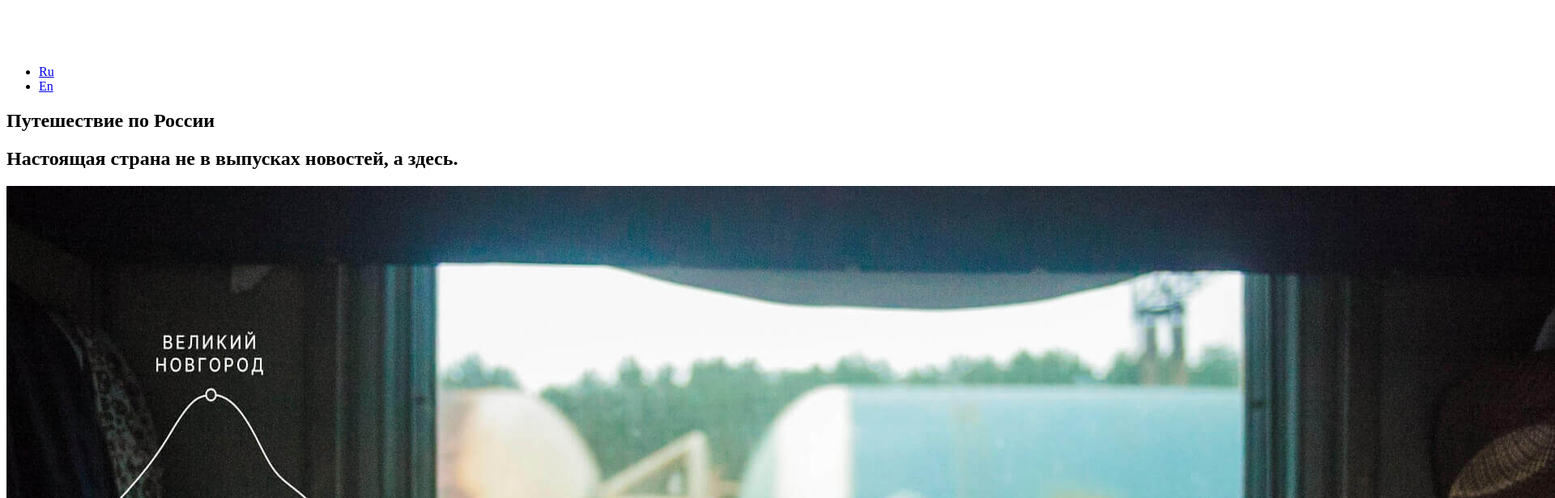
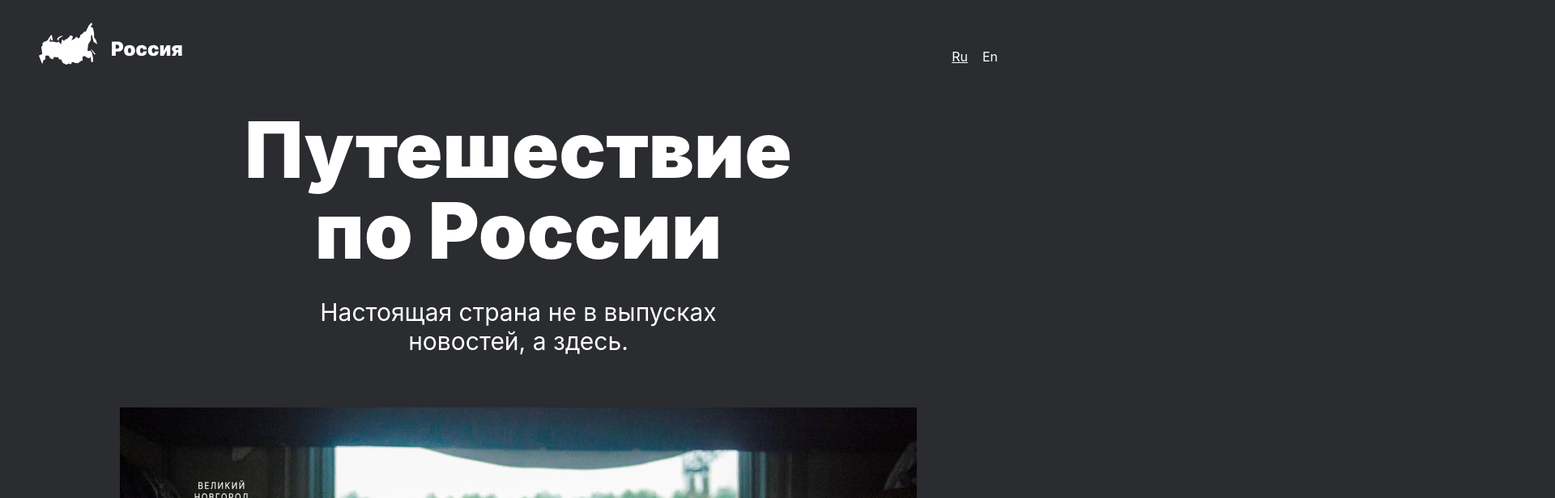
Before and after one commit to apagof/russian-travel_test, a plain HTML site: page index.html in a window 1280 px wide. Shown: the top 616 px of the page at 81% size, 1920 px wide, since content can reach past the window. Drawn offline with Linux system fonts and the light colour scheme.

Commit message:
lead done

```diff
--- /dev/null
+++ b/blocks/header/__lang-item/header__lang-item.css
@@ -0,0 +1,3 @@
+.header__lang-item {
+
+}
--- /dev/null
+++ b/blocks/header/__lang-link/_active/header__lang-link_active.css
@@ -0,0 +1,3 @@
+.header__lang-link_active {
+    text-decoration: underline;
+}
--- /dev/null
+++ b/blocks/header/__lang-link/header__lang-link.css
@@ -0,0 +1,8 @@
+.header__lang-link {
+    color: #fff;
+    text-decoration: none;
+}
+
+.header__lang-link:last-child {
+    margin-left: 18px;
+}
--- /dev/null
+++ b/blocks/header/__lang/header__lang.css
@@ -0,0 +1,8 @@
+.header__lang {
+    list-style-type: none;
+    display: flex;
+    align-items: flex-start;
+    align-self: flex-end;
+    padding: 0;
+    margin: 0;
+}
--- /dev/null
+++ b/blocks/header/header.css
@@ -0,0 +1,9 @@
+.header {
+  display: flex;
+  margin: 0;
+  justify-content: space-between;
+  align-items: flex-end;
+  padding: 0 48px;
+  max-width: 1184px;
+
+}
--- /dev/null
+++ b/blocks/lead/__caption/lead__caption.css
@@ -0,0 +1,13 @@
+.lead__caption {
+  margin: 0;
+  padding: 0;
+  margin-top: 8px;
+  text-transform: uppercase;
+  letter-spacing: 0.15em;
+  text-align: left;
+  font-weight: 400;
+  font-size: 10px;
+  line-height: 1.4;
+  color: #fff;
+  align-self: flex-start;
+}
--- /dev/null
+++ b/blocks/lead/__image/lead__image.css
@@ -0,0 +1,6 @@
+.lead__image {
+    max-width: 984px;
+    margin: 0;
+    padding: 0;
+    width: 100%;
+}
--- /dev/null
+++ b/blocks/lead/__subtitile/lead__subtitile.css
@@ -0,0 +1,11 @@
+.lead__subtitile {
+    max-width: 640px;
+    margin: 0;
+    padding: 0 132px;
+    margin-bottom: 64px;
+    text-align: center;
+    color: #fff;
+    font-weight: 400;
+    font-size: 30px;
+    line-height: 1.2;
+}
--- /dev/null
+++ b/blocks/lead/__title/lead__title.css
@@ -0,0 +1,11 @@
+.lead__title {
+    max-width: 720px;
+    line-height: 1.04;
+    font-size: 96px;
+    font-weight: 900;
+    font-family: 'inter' sans-serif;
+    color: #fff;
+    margin: 0;
+    padding: 0 132px;
+    margin-bottom: 32px;
+}
--- /dev/null
+++ b/blocks/lead/lead.css
@@ -0,0 +1,8 @@
+.lead {
+  display: flex;
+  flex-direction: column;
+  align-items: center;
+  text-align: center;
+  margin: 0;
+  padding: 56px 148px 92px 148px;
+}
--- /dev/null
+++ b/blocks/page/page.css
@@ -0,0 +1,8 @@
+.page {
+    background-color: #2a2c2f;
+    margin: 0 auto;
+    font-family: "Inter", sans-serif;
+    max-width: 1280px;
+    min-width: 320px;
+    padding: 28px 0 24px 0;
+  }
--- a/index.html
+++ b/index.html
@@ -4,8 +4,9 @@
     <meta charset="UTF-8">
     <meta name="viewport" content="width=device-width, initial-scale=1.0">
     <title>Путешествие по России</title>
+    <link rel="stylesheet" href="./pages/index.css">
 </head>
-<body clas="page">
+<body class="page">
     <header class="header">
     <img class="header__logo" src="./images/header-logo.svg" alt="контур России">
     <ul class="header__lang">
--- /dev/null
+++ b/pages/index.css
@@ -0,0 +1,11 @@
+@import url(../blocks/page/page.css);
+@import url(../blocks/header/header.css);
+@import url(../blocks/header/__lang/header__lang.css);
+@import url(../blocks/header/__lang-link/header__lang-link.css);
+@import url(../blocks/header/__lang-item/header__lang-item.css);
+@import url(../blocks/header/__lang-link/_active/header__lang-link_active.css);
+@import url(../blocks/lead/lead.css);
+@import url(../blocks/lead/__title/lead__title.css);
+@import url(../blocks/lead/__subtitile/lead__subtitile.css);
+@import url(../blocks/lead/__image/lead__image.css);
+@import url(../blocks/lead/__caption/lead__caption.css);
```
Also changed, not shown: style.css (deleted).
